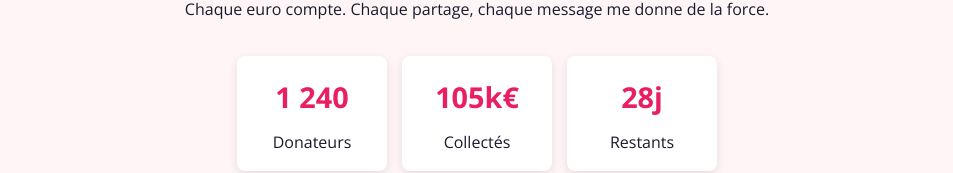
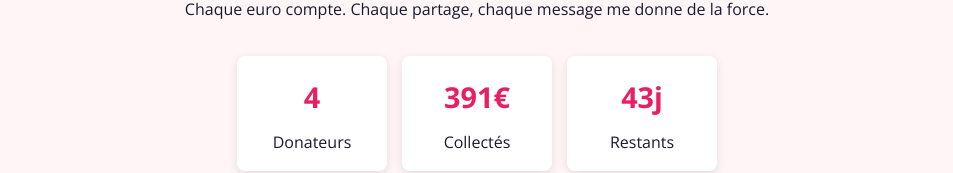
Before and after one commit to Rihaneg/LUCIE, a plain HTML site: page index.html in a window 1280 px wide. Shown: the part 2609-2782 px from the top of the page, without its empty margins (163-1116 px from the left). Drawn offline with nearby package versions, Linux system fonts and the light colour scheme.

Commit message:
Update index.html

```diff
--- a/index.html
+++ b/index.html
@@ -295,9 +295,9 @@
       <h2>🩺 Ce qui m'est arrivé</h2>
       <p>Il y a quelques mois, j'ai été atteinte d'une forme très grave de paludisme. Mon pronostic vital a été engagé.</p>
       <p>Après plusieurs jours dans le coma... je me suis réveillée amputée des deux pieds et des deux mains.</p>
-      <p>C'était en avril et mai derniers. Ma vie a basculé. Brutalement.</p>
+      <p>C'était en Fevrier et mars derniers. Ma vie a basculé. Brutalement.</p>
 
-      <h3>Vidéos témoignages</h3>
+      <h3>Vidéos</h3>
       <div class="media-container">
         <div class="media-item">
           <video controls poster="https://via.placeholder.com/500x300?text=Video+témoignage+1">
@@ -369,15 +369,15 @@
 
       <div class="social-proof">
         <div class="social-item">
-          <div class="social-number">1 240</div>
+          <div class="social-number">4</div>
           <div>Donateurs</div>
         </div>
         <div class="social-item">
-          <div class="social-number">105k€</div>
+          <div class="social-number">391€</div>
           <div>Collectés</div>
         </div>
         <div class="social-item">
-          <div class="social-number">28j</div>
+          <div class="social-number">43j</div>
           <div>Restants</div>
         </div>
       </div>
```
